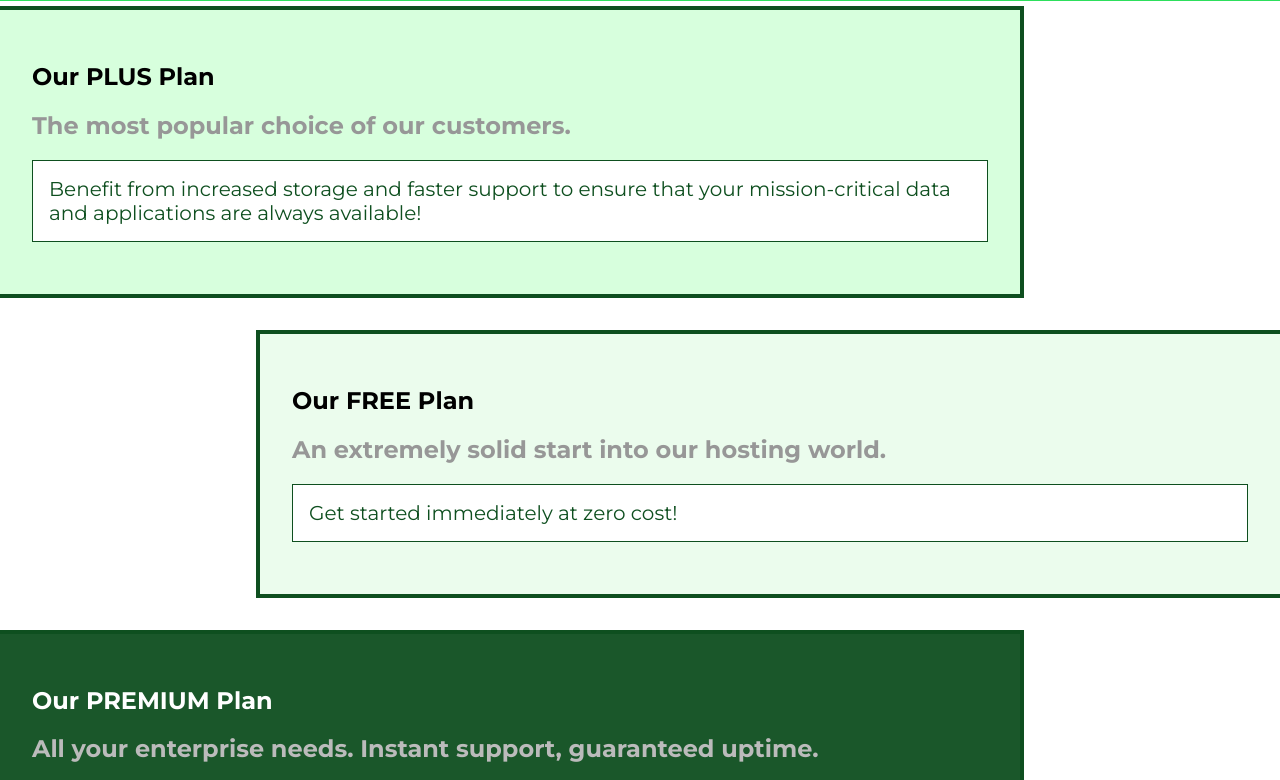
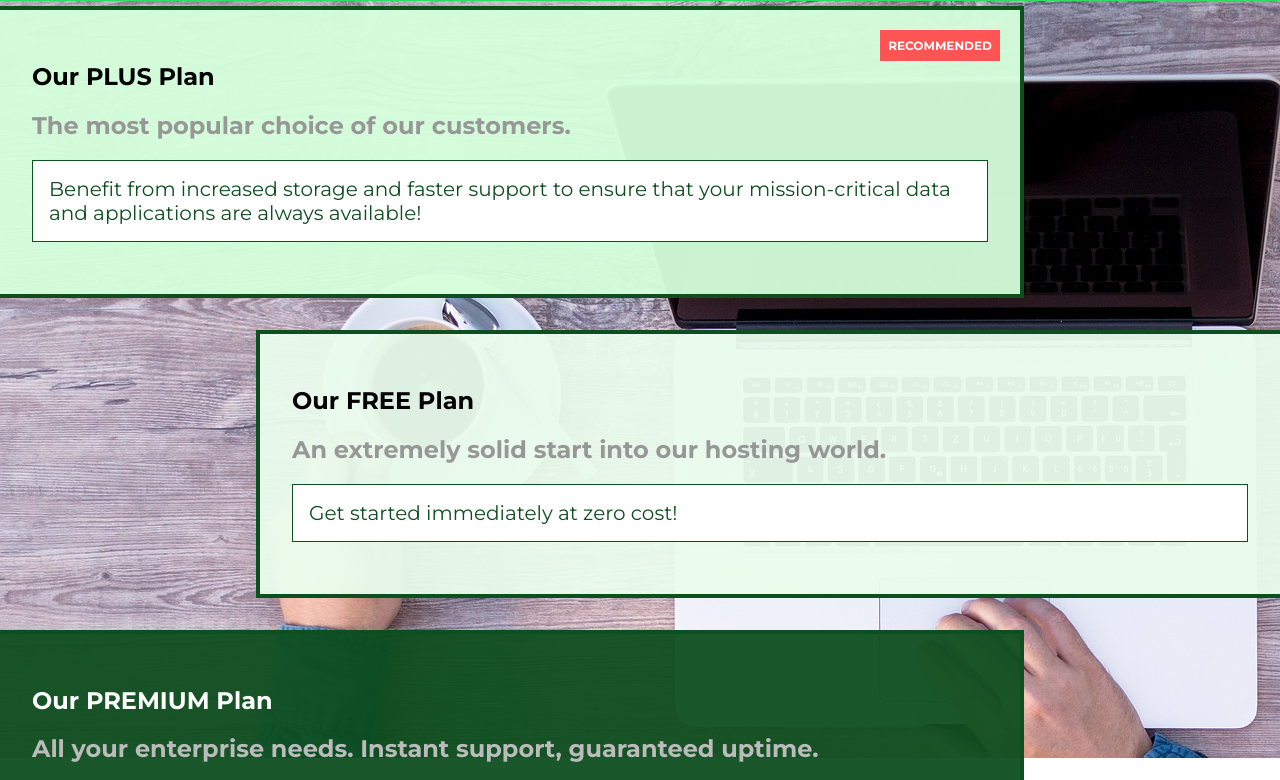
Before and after one commit to plovislov/Css-the-complete-guide-2020-course, a plain HTML site: page packages/index.html in a window 1280 px wide. Shown: the part 42-822 px from the top of the page. Drawn offline with Linux system fonts and the light colour scheme.

```diff
--- a/packages/index.html
+++ b/packages/index.html
@@ -12,6 +12,7 @@
 </head>
 
 <body>
+<div class="background"></div>
 <header class="main-header">
     <div>
         <a href="../index.html" class="main-header__brand">
@@ -36,8 +37,10 @@
     <section class="package" id="plus">
         <a href="#">
             <h1 class="package__title">Our PLUS Plan</h1>
+            <h2 class="package__badge">RECOMMENDED</h2>
             <h2 class="package__subtitle">The most popular choice of our customers.</h2>
-                <p class="package__info">Benefit from increased storage and faster support to ensure that your mission-critical data and applications
+            <p class="package__info">Benefit from increased storage and faster support to ensure that your
+                mission-critical data and applications
                 are always available!</p>
         </a>
     </section>
@@ -53,7 +56,8 @@
         <a href="#">
             <h1 class="package__title">Our PREMIUM Plan</h1>
             <h2 class="package__subtitle">All your enterprise needs. Instant support, guaranteed uptime. </h2>
-                <p class="package__info">The best solution for small to large enterprises. Because hosting shouldn't be in the way!</p>
+            <p class="package__info">The best solution for small to large enterprises. Because hosting shouldn't be in
+                the way!</p>
         </a>
     </section>
 </main>
--- a/packages/packages.css
+++ b/packages/packages.css
@@ -1,5 +1,13 @@
 main {
     padding-top: 32px;
+}
+
+.background {
+    background: url('../images/plans-background.jpg');
+    width: 100%;
+    height: 100%;
+    position: fixed;
+    z-index: -1;
 }
 
 .package {
@@ -7,6 +15,7 @@
     margin: 16px 0;
     border: 4px solid #0e4f1f;
     border-left: none;
+    position: relative;
 }
 
 .package:hover,
@@ -22,6 +31,16 @@
     padding: 32px;
 }
 
+.package__badge {
+    position: absolute;
+    top: 0;
+    right: 0;
+    margin: 20px;
+    font-size: 12px;
+    color: white;
+    background: #ff5454;
+    padding: 8px;
+}
 .package__subtitle {
     color: #979797;
 }
--- a/shared.css
+++ b/shared.css
@@ -14,6 +14,7 @@
     width: 100%;
     background: #2ddf5c;
     padding: 8px 16px;
+    z-index: 1;
 }
 
 .main-header > div {
```
Also changed, not shown: images/plans-background.jpg (added). Lines whose indentation alone changed are shown as unchanged.
